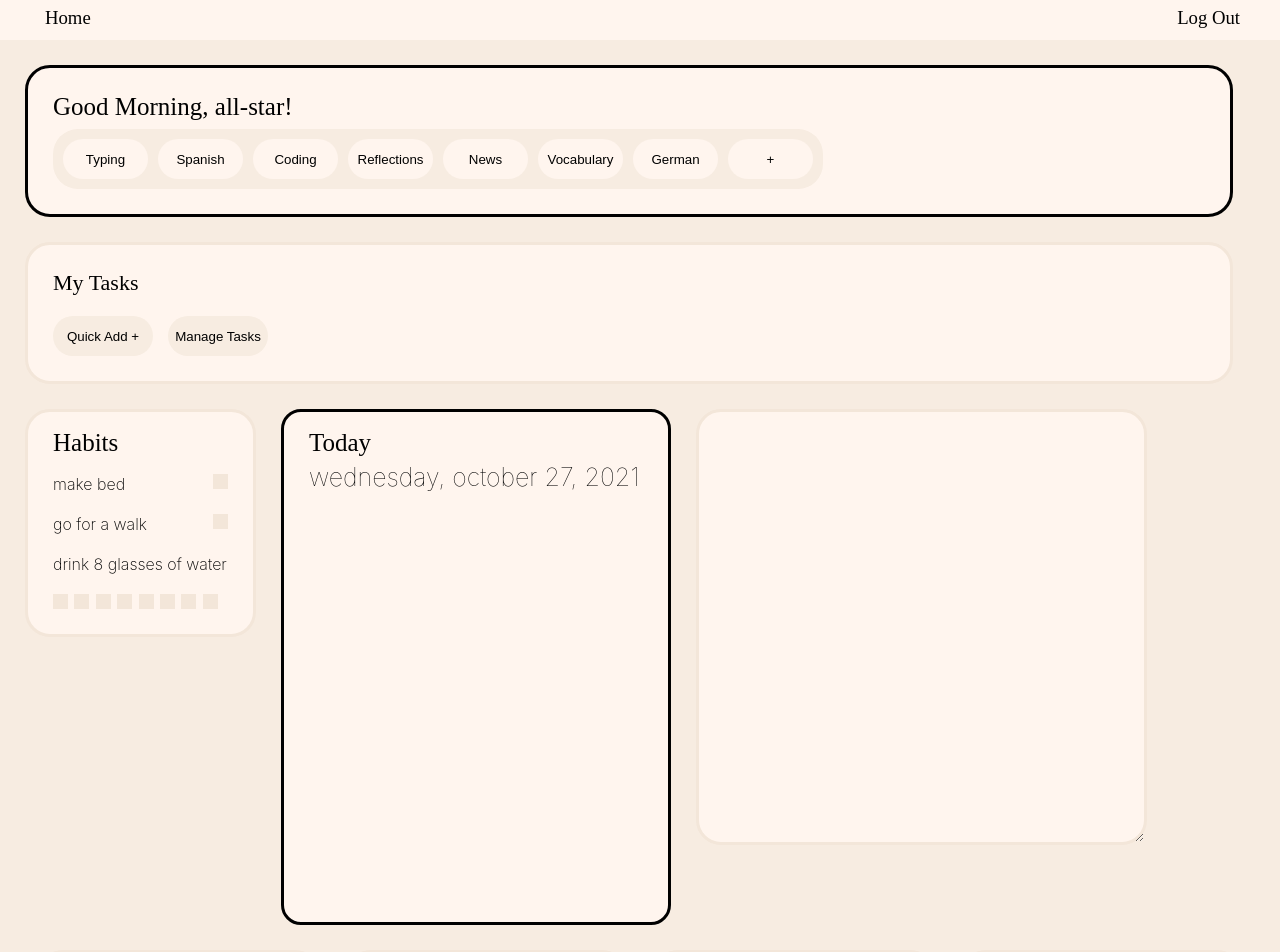
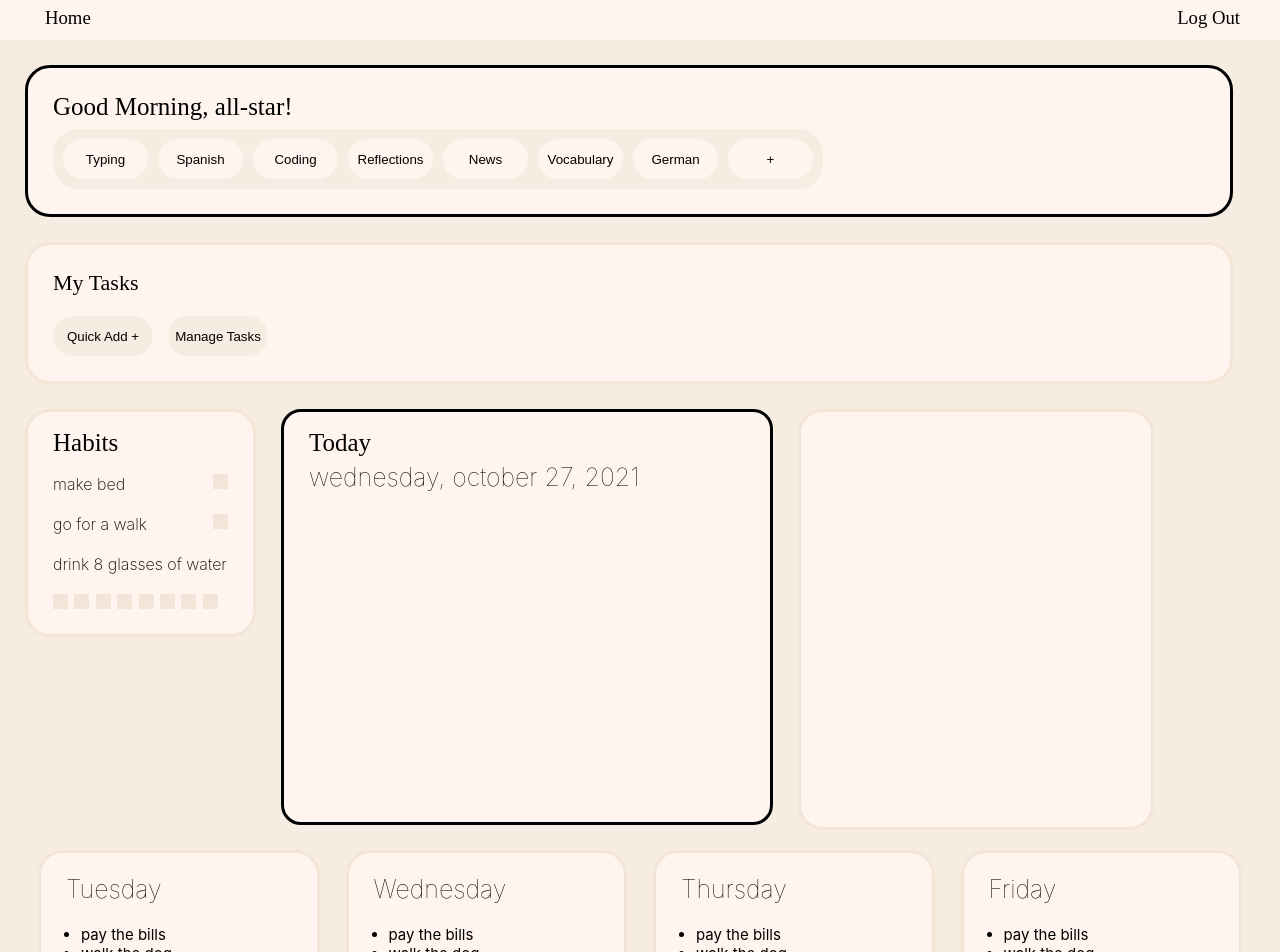
Before and after one commit to gooliajulia/design-my-week, a React (Create React App) app: page /homepage/1 in a window 1280 px wide. Shown: the top 952 px of the page. Built offline with nearby package versions, Linux system fonts and the light colour scheme; no server answers; a web font is replaced by a local one.

Commit message:
fixed homepage layout

```diff
--- a/src/App.css
+++ b/src/App.css
@@ -398,8 +398,8 @@
 
 div#today {
   background-color:seashell ;
-  width: 30vw;
-  height: 510px;
+  width: 38vw;
+  height: 410px;
   margin-left: 25px;
   margin-right: 25px;
   border-radius: 20px;
@@ -436,13 +436,17 @@
 }
 
 textarea.notepad {
+  width: 25vw;
+  height: 385px;
   background-color: seashell;
   border: 3px solid rgb(243, 230, 217);
   border-radius: 25px;
   outline: none;
-  font-family:Arial, Helvetica, sans-serif;
+  font-family:-apple-system, BlinkMacSystemFont, 'Segoe UI', Roboto, Oxygen, Ubuntu, Cantarell, 'Open Sans', 'Helvetica Neue', sans-serif;
+  font-weight: 220;
   font-size: 17px;
   padding: 15px;
+  resize: none;
 }
 
 div#following-days-display {
```
